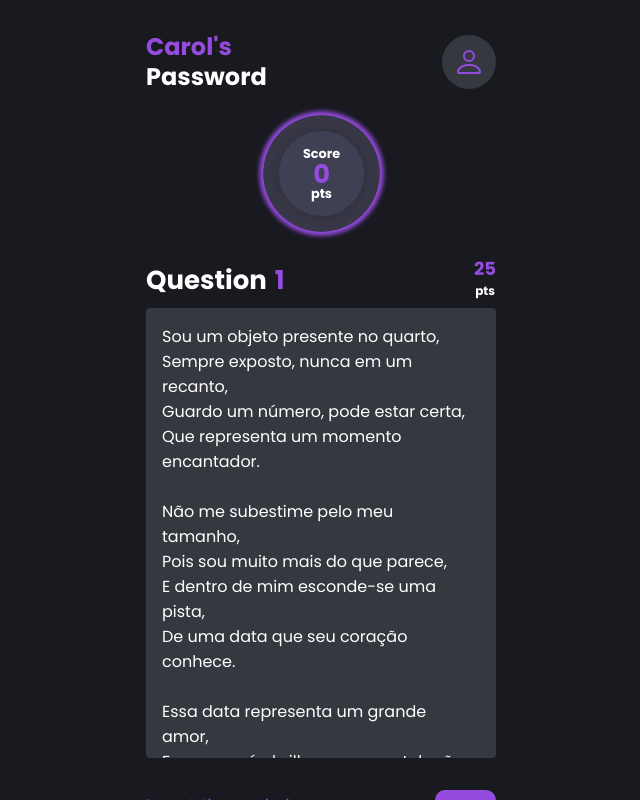
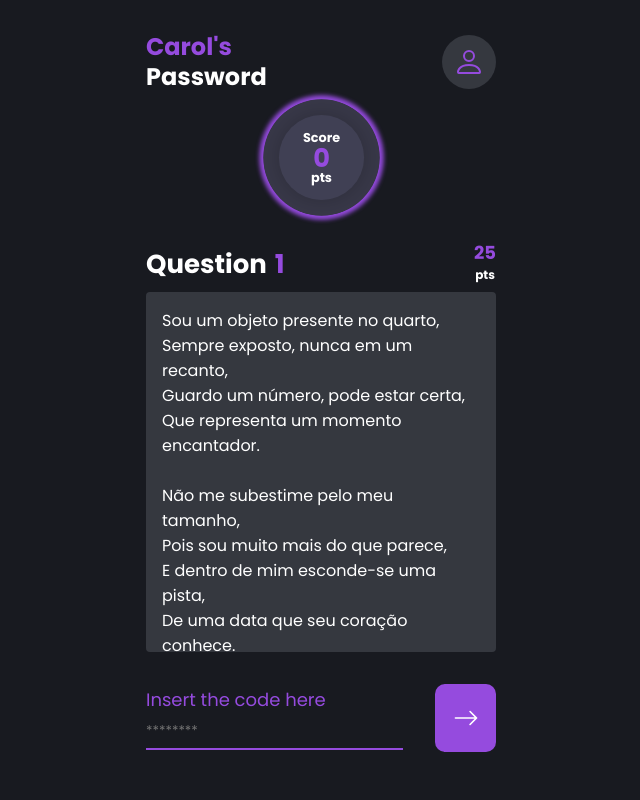
Before and after one commit to aleffreitas/carolspassword, a React (Vite) app: page /quiz in a window 1280 px wide. Shown: the whole page, without its empty margins (319-959 px from the left). Built offline with nearby package versions, Linux system fonts and the light colour scheme.

Commit message:
chore: change resolutions

```diff
--- a/src/components/ContainerGlobal/styles.ts
+++ b/src/components/ContainerGlobal/styles.ts
@@ -19,5 +19,5 @@ export const GlobalContainer = styled.div`
   align-items: center;
   justify-content: space-between;
   padding: 2rem;
-  height: calc(100vh - 216px);
+  height: calc(100vh - 300px);
 `;
--- a/src/components/Header/styles.ts
+++ b/src/components/Header/styles.ts
@@ -4,7 +4,7 @@ export const Container = styled.header`
   display: flex;
   align-items: center;
   justify-content: space-between;
-  padding: 2rem;
+  padding: 2rem 2rem 1rem 2rem;
 `;
 
 export const ContentLogo = styled.button`
--- a/src/components/Questions/ScrollBox/styles.ts
+++ b/src/components/Questions/ScrollBox/styles.ts
@@ -9,7 +9,7 @@ export const Root = styled(ScrollArea.Root)`
   `}
   margin-top: 0.5rem;
   width: 100%;
-  height: 450px;
+  height: 360px;
   border-radius: 4px;
   overflow: hidden;
   --scrollbar-size: 10px;
```
